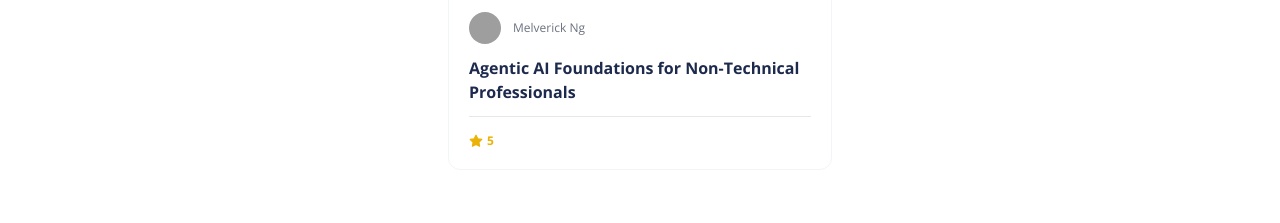
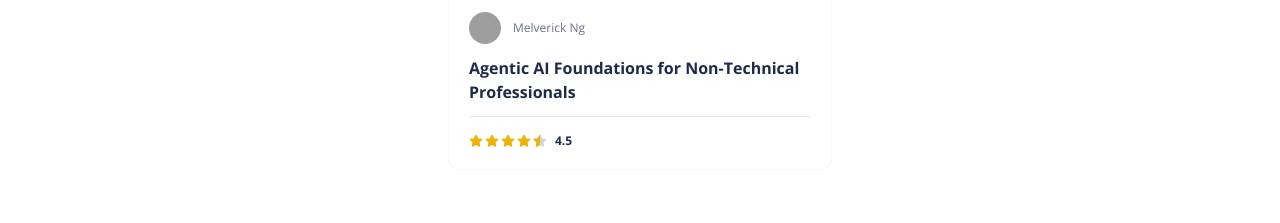
Before and after one commit to nexiuslabs/nexiusacademyskillsfuture, a React (Vite) app: page / in a window 1280 px wide. Shown: the part 3760-3983 px from the top of the page. Built offline with nearby package versions, Linux system fonts and the light colour scheme; no server answers; grey boxes are pictures that could not be loaded.

Commit message:
Add 4.5-star rating display to homepage course card

```diff
--- a/components/home/CourseList.tsx
+++ b/components/home/CourseList.tsx
@@ -20,6 +20,8 @@ const AVAILABLE_COURSES: Course[] = [
 ];
 
 const CourseList: React.FC = () => {
+  const fullStars = Math.floor(4.5);
+  const hasHalfStar = 4.5 % 1 !== 0;
 
   return (
     <section id="courses" className="py-24 bg-white scroll-mt-32">
@@ -58,9 +60,34 @@ const CourseList: React.FC = () => {
                 </h3>
 
                 <div className="flex items-center justify-between border-t pt-4">
-                  <div className="flex items-center text-yellow-500 text-xs font-bold gap-1">
-                    <Star size={14} fill="currentColor" />
-                    {course.rating}
+                  <div className="flex items-center gap-2 text-xs font-bold">
+                    <div className="flex items-center gap-0.5 text-yellow-500">
+                      {Array.from({ length: 5 }).map((_, index) => {
+                        const isFullStar = index < fullStars;
+                        const isHalfStar = index === fullStars && hasHalfStar;
+
+                        if (isHalfStar) {
+                          return (
+                            <span key={index} className="relative inline-flex h-[14px] w-[14px]">
+                              <Star size={14} className="absolute inset-0 text-gray-300" fill="currentColor" />
+                              <span className="absolute inset-0 overflow-hidden" style={{ width: '50%' }}>
+                                <Star size={14} className="text-yellow-500" fill="currentColor" />
+                              </span>
+                            </span>
+                          );
+                        }
+
+                        return (
+                          <Star
+                            key={index}
+                            size={14}
+                            className={isFullStar ? 'text-yellow-500' : 'text-gray-300'}
+                            fill="currentColor"
+                          />
+                        );
+                      })}
+                    </div>
+                    <span className="text-primary">4.5</span>
                   </div>
                 </div>
               </div>
```
